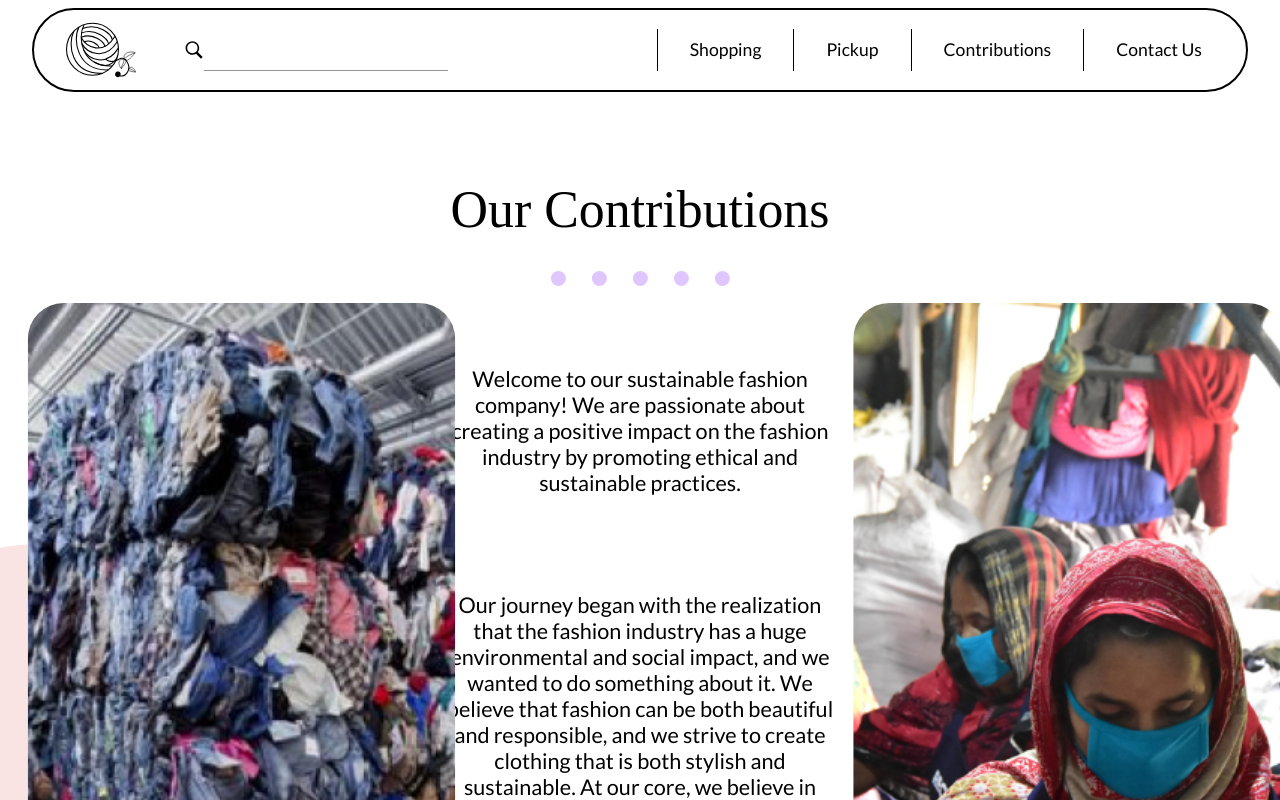
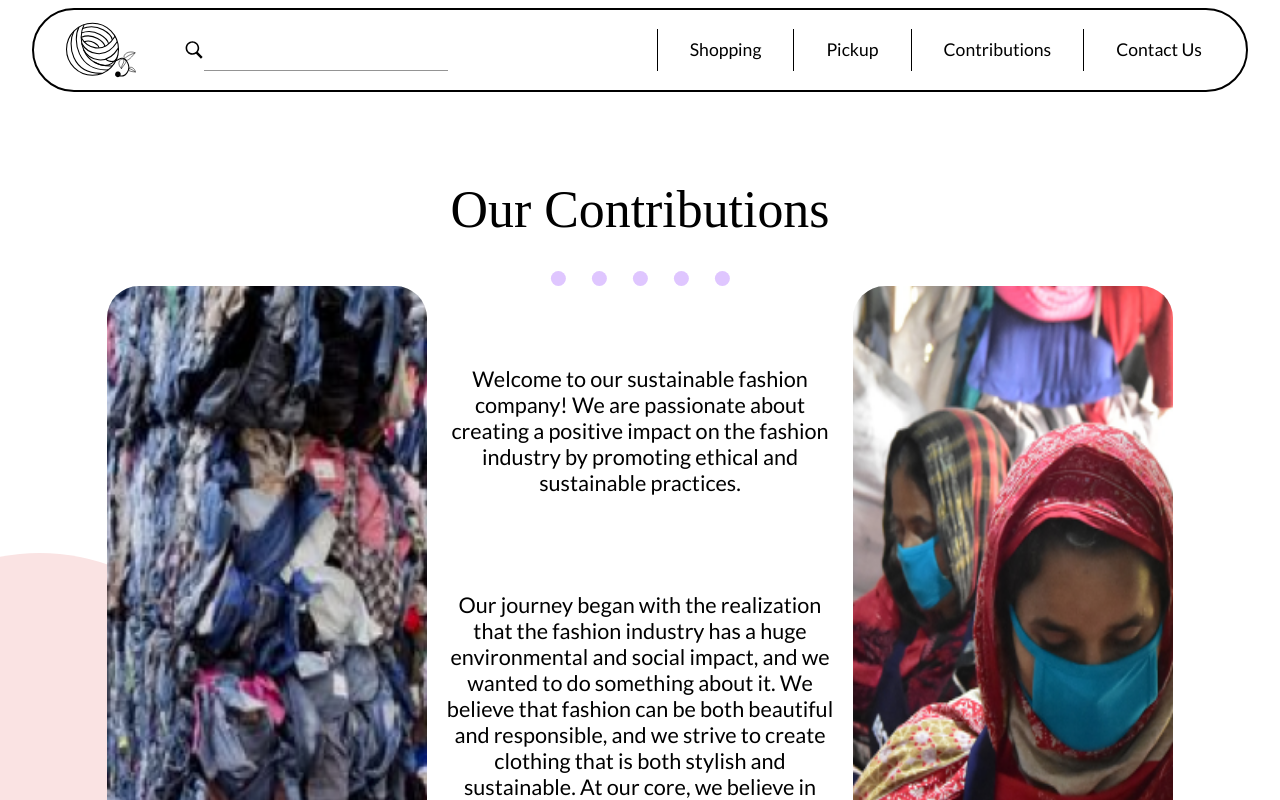
Before and after one commit to octagonemusic/renewedrunway-react-app, a React (Vite) app: page /contributions in a window 1280 px wide. Shown: the top 800 px of the page. Built offline with nearby package versions, Linux system fonts and the light colour scheme.

Commit message:
Fixed Contributions

```diff
--- a/src/components/contributions/contributions.css
+++ b/src/components/contributions/contributions.css
@@ -38,12 +38,12 @@ div.dot-row {
 }
 
 .grayblock {
-    background-color: #D9D9D9;
     margin: 2.5rem;
     border-radius: 1rem;
     padding: 2rem;
     margin-top: 2rem;
     height: 60vh;
+    display: block;
 }
 
 .bgimg {
@@ -88,10 +88,18 @@ div.dot-row {
 }
 
 img {
-    margin-top: 5rem;
+    width: 100%;
+    height: 100%;
     border-radius: 1.5rem;
 }
 
+.col-3 {
+    width: 25%;
+    border-radius: 2rem;
+    overflow: hidden;
+    margin-bottom: 2rem;
+    max-height: 40rem;
+}
 
 .contributions-text-2 {
     margin-top: 2rem;
--- a/src/components/contributions/contributions.jsx
+++ b/src/components/contributions/contributions.jsx
@@ -17,7 +17,7 @@ function Contributions() {
 
             <div className="row">
                 <div className="col"></div>
-                <div className="col-3 grayblock">
+                <div className="col-3">
                     <img src="/image25.png" />
                 </div>
                 <div className="col-4 text">
@@ -34,7 +34,7 @@ function Contributions() {
                         We are committed to transparency and strive to educate our customers about our processes and values. We believe that by sharing our story and promoting sustainable fashion, we can make a positive impact on the industry and the world. Thank you for choosing to support our sustainable fashion company. Together, we can make a difference.
                     </p>
                 </div>
-                <div className="col-3 grayblock">
+                <div className="col-3">
                     <img src="/image26.png" />
                 </div>
                 <div className="col"></div>
```
